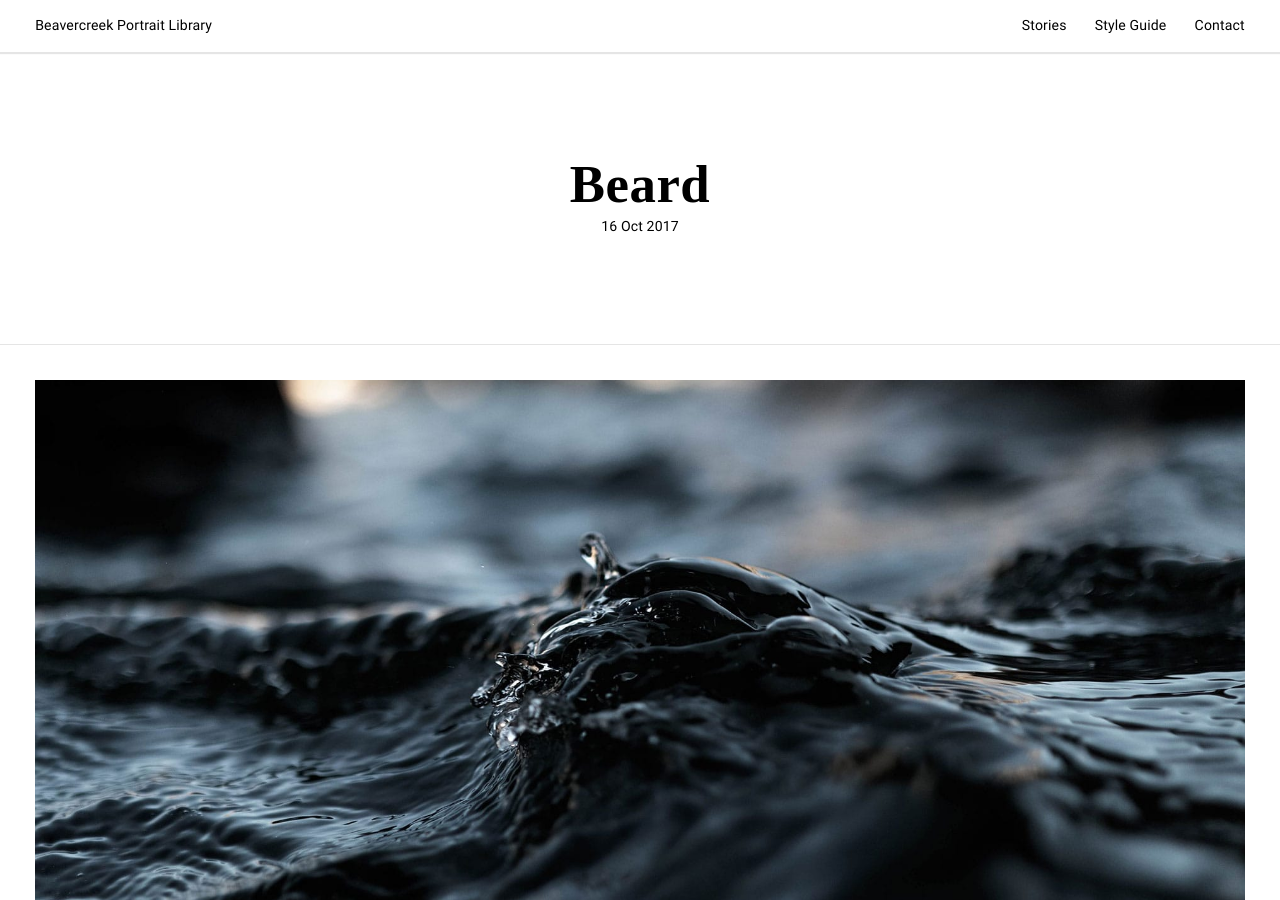
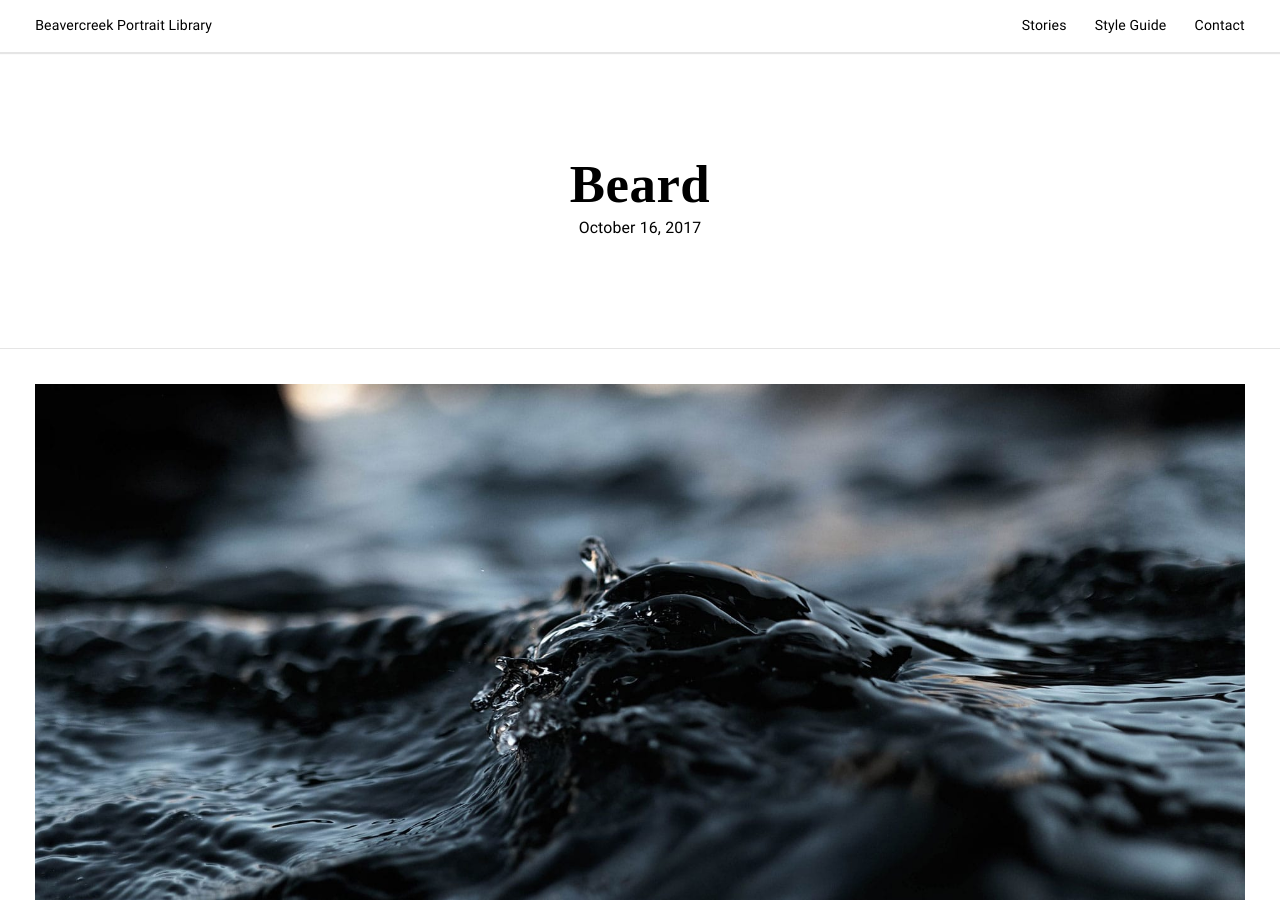
Before and after one commit to rentry/beavercreek-portrait-library, a Jekyll site: the page built from _posts/2017-10-16-beard.markdown, in a window 1280 px wide and 900 px high. Built offline with Jekyll 4.4.1, drawn with Linux system fonts in a browser that asks for light colours.

Commit message:
More setup

```diff
--- a/_assets/scss/components/_post.scss
+++ b/_assets/scss/components/_post.scss
@@ -19,7 +19,8 @@
     display: block;
     margin-top: 0.25em;
 
-    font-size: $font-xsmall;
+    font-size: $font-small;
+    font-weight: 300;
   }
 
   &__img {
--- a/_assets/scss/components/_posts.scss
+++ b/_assets/scss/components/_posts.scss
@@ -90,7 +90,7 @@
   &__text {
     @extend %font-size;
 
-    font-weight: 400;
+    font-weight: 300;
   }
 
   &__pagination {
--- a/_assets/scss/utils/_helpers-grid.scss
+++ b/_assets/scss/utils/_helpers-grid.scss
@@ -114,7 +114,7 @@ section {
   @extend %auto-margin;
 
   width: 100%;
-  max-width: 38em;
+  max-width: 50em;
 
   @media (min-width: $mq-med) {
     width: 75%;
--- a/_layouts/post.html
+++ b/_layouts/post.html
@@ -7,7 +7,7 @@ layout: default
       <div class="grid-small">
         <h2 class="post__title" itemprop="name headline">{{ page.title }}</h2>
 
-        <time class="post__date" datetime="{{ page.date | date_to_xmlschema }}" itemprop="datePublished">{{ page.date | date: "%-d %b %Y" }}</time>
+        <time class="post__date" datetime="{{ page.date | date_to_xmlschema }}" itemprop="datePublished">{{ page.date | date: "%B %-d, %Y" }}</time>
       </div>
     </div>
 
```
Also changed, not shown: assets/css/app.min.css.
